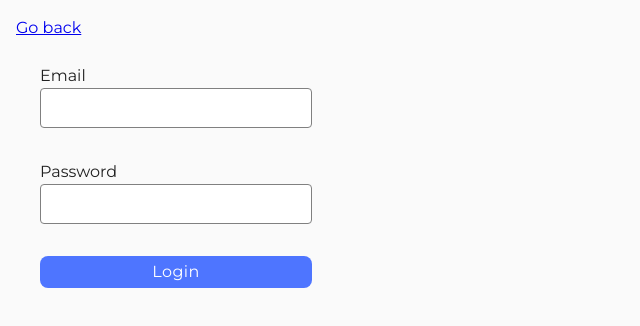
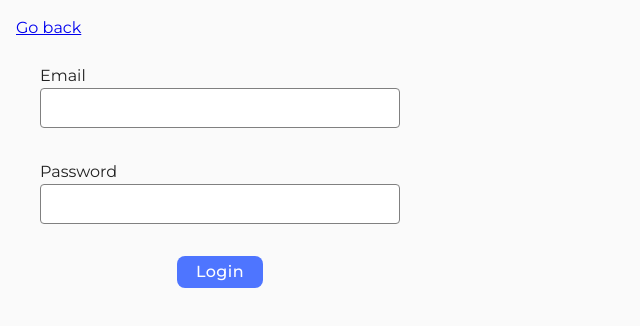
Before and after one commit to CosmicSand/goit-js-hw-07, a plain HTML site: page task-04.html in a window 1280 px wide. Shown: the whole page, without its empty margins (0-640 px from the left). Drawn offline with nearby package versions, Linux system fonts and the light colour scheme.

Commit message:
Update common.css

```diff
--- a/css/common.css
+++ b/css/common.css
@@ -123,14 +123,19 @@ ul {
   margin-top: 24px;
 }
 
-.login-form input {
+p + .login-form {
+  max-width: 408px;
+  align-items: center;
+  /* margin-top: 24px; */
+}
+
+.login-form > label > input {
   width: 360px;
   height: 40px;
   border-radius: 4px;
   border: 1px solid #808080;
   color: #2e2f42;
   font-size: 16px;
-  font-weight: 400;
   letter-spacing: 0.026em;
   padding-left: 16px;
   padding-top: 8px;
@@ -142,7 +147,7 @@ ul {
   border-radius: 4px;
   border: 1px solid #000;
 }
-.login-form button {
+.login-form > label + button {
   width: 86px;
   padding: 8px, 16px;
   color: #fff;
```
